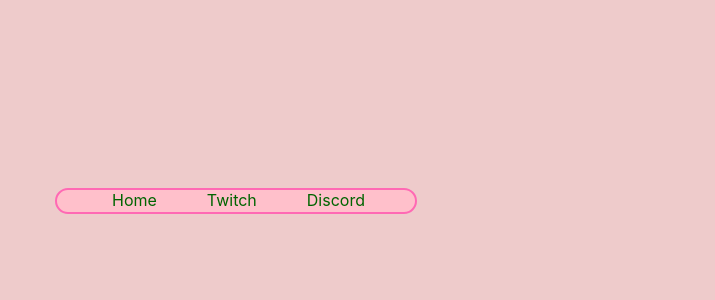
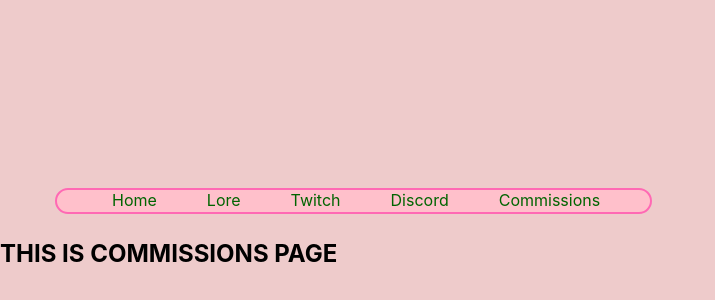
Before and after one commit to jmorales8/Bunnys-space, a React (Create React App) app in the folder ui/: page /commissions in a window 1280 px wide. Before the commit this address had no page. Shown: the part 12-312 px from the top of the page, without its empty margins (0-715 px from the left). Built offline with nearby package versions, Linux system fonts and the light colour scheme.

Commit message:
Add Lore and Commissions buttons to navbar; Create route to navigate to new pages

```diff
--- a/ui/src/App.tsx
+++ b/ui/src/App.tsx
@@ -3,6 +3,8 @@ import "../src/styles/styles.scss"
 import { Home } from "./pages/Home/Home";
 import { NavigationBar } from './NavigationBar/NavigationBar';
 import { Twitch } from "./pages/Twitch/Twitch";
+import { Commissions } from "./pages/Commissions/Commissions";
+import { Lore } from "./pages/Lore/Lore";
 
 function App() {
   return (
@@ -12,7 +14,9 @@ function App() {
         <Routes>
           <Route path="/" element={<Navigate replace to="/home" />} />
           <Route path="/home" element={<Home />} />
+          <Route path="/lore" element={<Lore />} />
           <Route path="/twitch" element={<Twitch />}/>
+          <Route path="/commissions" element={<Commissions />}/>
         </Routes>
       </Router>
     </div>
--- a/ui/src/NavigationBar/NavigationBar.tsx
+++ b/ui/src/NavigationBar/NavigationBar.tsx
@@ -5,8 +5,10 @@ interface NavButtons {
 
 const navButtons: NavButtons[] = [
   { label: "Home", path: "/home" },
+  { label: "Lore", path: "/lore" },
   { label: "Twitch", path: "/twitch" },
   { label: "Discord", path: "/discord" },
+  { label: "Commissions", path: "/commissions" }
 ];
 
 export function NavigationBar() {
--- /dev/null
+++ b/ui/src/pages/Commissions/Commissions.tsx
@@ -0,0 +1,5 @@
+export function Commissions() {
+  return (
+    <h2>THIS IS COMMISSIONS PAGE</h2>
+  )
+}
--- /dev/null
+++ b/ui/src/pages/Lore/Lore.tsx
@@ -0,0 +1,5 @@
+export function Lore() {
+  return (
+    <h2>THIS IS LORE PAGE</h2>
+  )
+}
```
